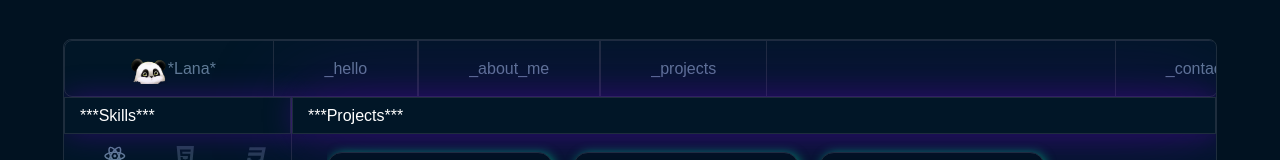
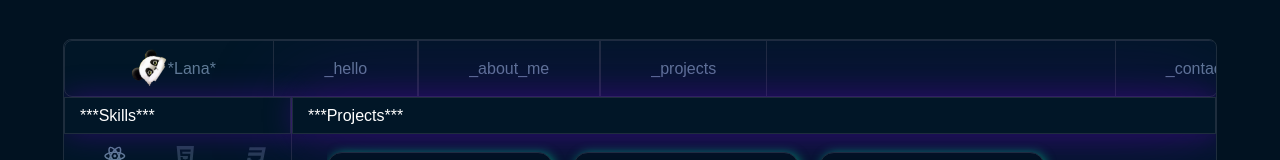
Before and after one commit to lanaradic/portfolio, a React (Vite) app: page /Projects in a window 1280 px wide. Shown: the top 160 px of the page. Built offline with nearby package versions, Linux system fonts and the light colour scheme.

Commit message:
animation-zoom-added

```diff
--- a/src/components/styles/projectCard.scss
+++ b/src/components/styles/projectCard.scss
@@ -9,6 +9,10 @@
 	border: 1px solid #1e2d3d;
 	background: #011221;
 	box-shadow: 2px 0px 10px 0px rgba(0, 194, 139, 0.537);
+	transition: transform 0.2s;
+	:hover {
+		transform: scale(1.1);
+	}
 }
 .project-main-content {
 	display: flex;
@@ -18,6 +22,10 @@
 	height: 50%;
 	width: -webkit-fill-available;
 	overflow: hidden;
+	transition: transform 0.2s;
+	:hover {
+		transform: scale(1.2);
+	}
 }
 .project-bottom {
 	display: flex;
--- a/src/layout/styles/mainLayout.scss
+++ b/src/layout/styles/mainLayout.scss
@@ -64,6 +64,15 @@
 	font-size: 16px;
 	padding-left: 5%;
 	padding-right: 5%;
+	img {
+		animation: rotate 6.5s linear infinite;
+
+		@keyframes rotate {
+			to {
+				transform: rotate(360deg);
+			}
+		}
+	}
 }
 
 .contact-wrapper {
```
